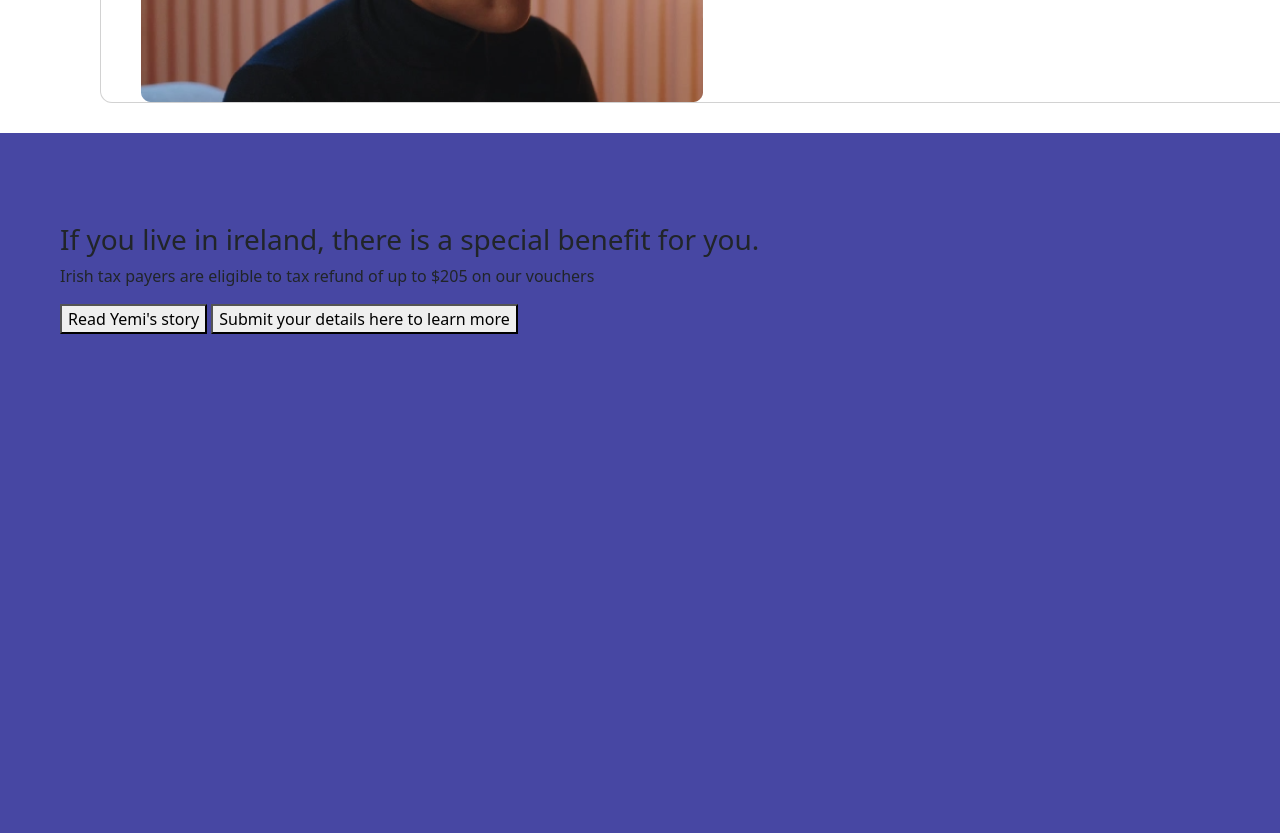
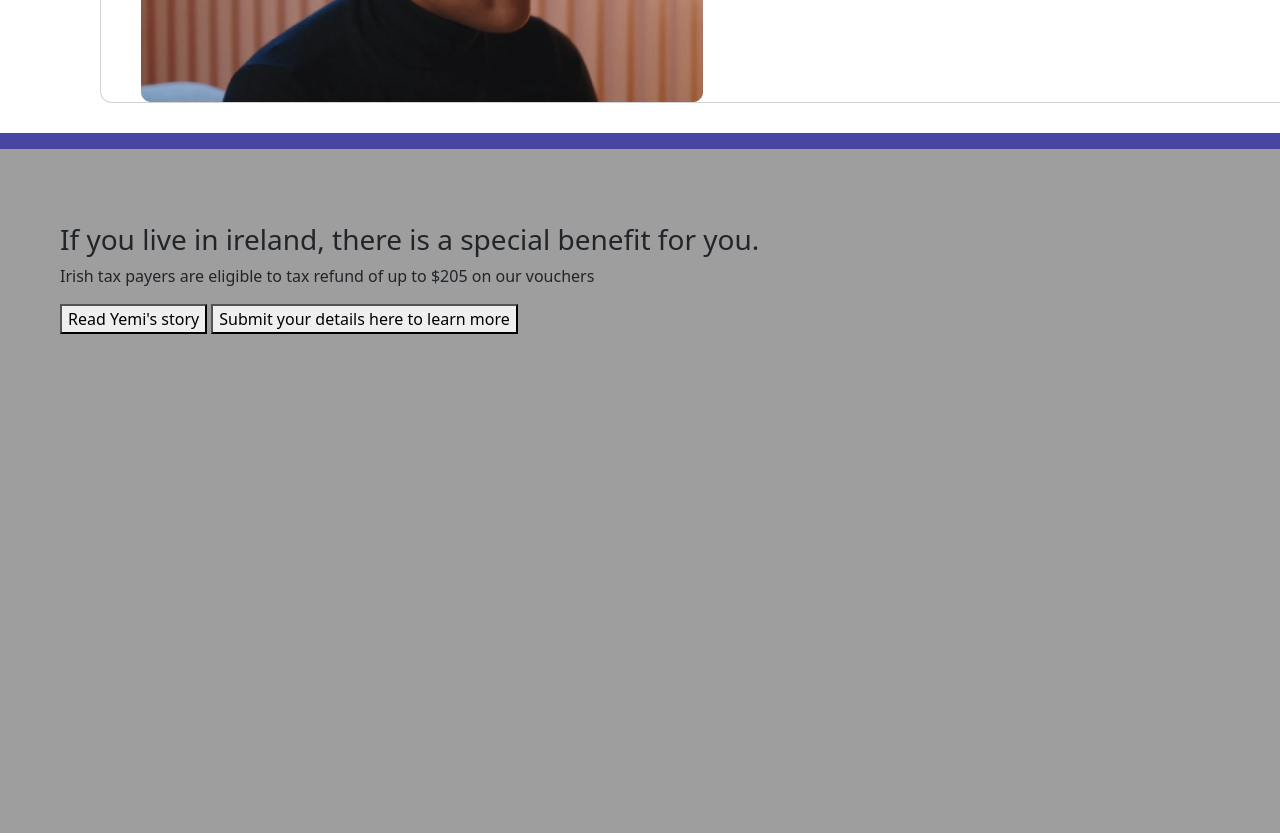
Before and after one commit to moyinadeleke/bootstrap, a plain HTML site: page index.html in a window 1280 px wide. Shown: the part 2540-3376 px from the top of the page. Drawn offline with nearby package versions, Linux system fonts and the light colour scheme; the site is published under a folder, as on GitHub Pages, so addresses that start at the root find nothing.

Commit message:
Update style.css

```diff
--- a/style.css
+++ b/style.css
@@ -75,7 +75,7 @@ body {
 
 #Ireland {
     height: 700px;
-    background-image: url(/src/ireland.svg);
+    background-image: url(src/ireland.svg);
     background-size: cover;
     background-repeat: no-repeat;
     background-position: 53% 16px;
```
